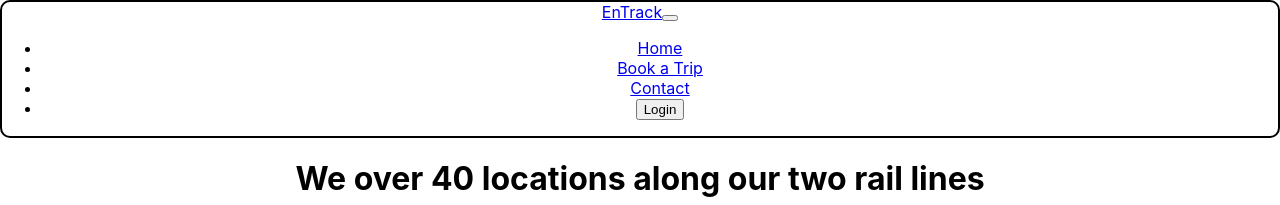
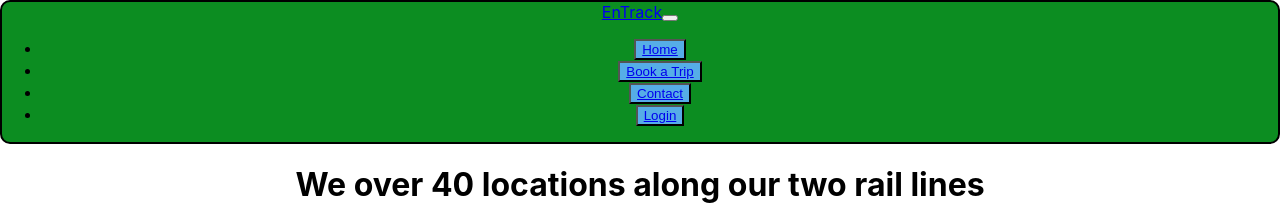
Before and after one commit to Southeastern-Louisiana-University/cmps383-2023-sp-p03-cmps383-2023-sp-p03-g05, a React (Create React App) app in the folder SP23.P03.Web/ClientApp/: page / in a window 1280 px wide. Shown: the top 205 px of the page. Built offline with nearby package versions, Linux system fonts and the light colour scheme; no server answers.

Commit message:
adding some color

```diff
--- a/SP23.P03.Web/ClientApp/src/components/Navbar/Navbar.js
+++ b/SP23.P03.Web/ClientApp/src/components/Navbar/Navbar.js
@@ -4,7 +4,7 @@ import './Navbar.css';
 
 const Navbar = () => {
   return (
-    <nav className="navbar navbar-container navbar-expand-md navbar-light bg-light">
+    <nav className="navbar navbar-container navbar-expand-md navbar-light" style={{backgroundColor: "#0c8d21"}}>
       <div className="container-fluid">
       <Link className="navbar-brand" to="/">
         EnTrack
@@ -24,19 +24,25 @@ const Navbar = () => {
       <div className="collapse navbar-collapse justify-content-end align-center" id="navbarNavDropdown">
         <ul className="navbar-nav">
           <li className="nav-item active">
-            <Link className="nav-link" href="#home" to="/">
+          <button className="navvar-toggler btn" type="button" style={{backgroundColor: "#56ade7"}}>
+            <Link className="nav-link" href="#home" to="/" style={{backgroundColor: "#56ade7"}}>
               Home <span className="sr-only"></span>
             </Link>
+          </button>
           </li>
           <li className="nav-item">
-            <Link className="nav-link" href="#tickets" to="tickets">
+          <button className="navvar-toggler btn" type="button" style={{backgroundColor: "#56ade7"}}>
+            <Link className="nav-link" href="#tickets" to="tickets" style={{backgroundColor: "#56ade7"}}>
               Book a Trip
             </Link>
+          </button>
           </li>
           <li className="nav-item">
-            <Link className="nav-link" href="#contact" to="contact">
+            <button className="navvar-toggler btn" type="button" style={{backgroundColor: "#56ade7"}}>
+            <Link className="nav-link" href="#contact" to="contact" >
               Contact
             </Link>
+          </button>
           </li>
           <li className="nav-item dropdown">
             {/* <a
@@ -47,8 +53,11 @@ const Navbar = () => {
               aria-haspopup="true"
               aria-expanded="false"
             > */}
-              <button className="navvar-toggler btn" type="button">
+              <button className="navvar-toggler btn" type="button" style={{backgroundColor: "#56ade7"}}>
+                <Link>
                 Login
+                </Link>
+
               </button>
             {/* </a> */}
 
```
